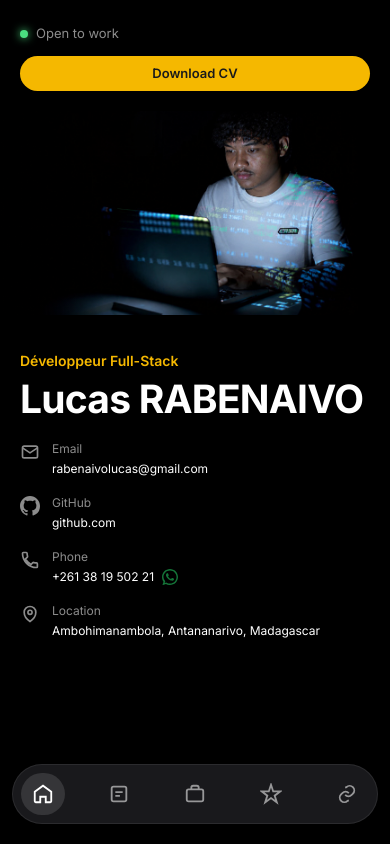
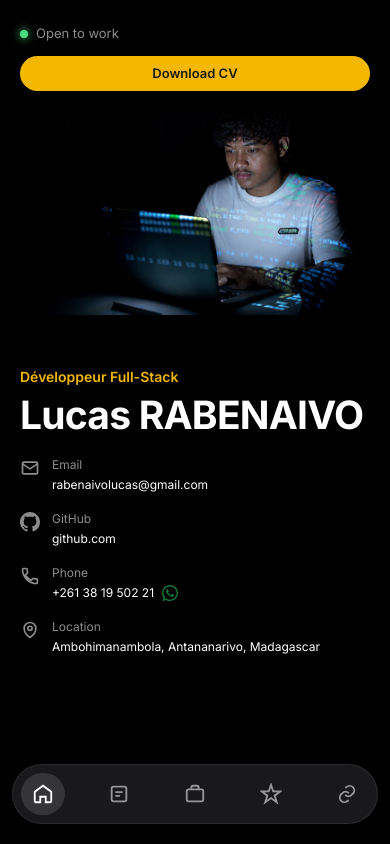
Before and after one commit to Lucas-BENAIVO/portfolio, an Angular app: page / in a window 390 px wide. Built offline with nearby package versions, Linux system fonts and the light colour scheme.

Commit message:
feat: adjust padding and margin in home layout for improved spacing

```diff
--- a/src/app/pages/home/home.scss
+++ b/src/app/pages/home/home.scss
@@ -244,7 +244,11 @@
   }
 
   .home__body {
-    padding-top: min(25vh, 195px);
+    padding-top: min(27vh, 215px);
+  }
+
+  .home__content {
+    margin-top: 0.75rem;
   }
 
   .home__visual {
```
